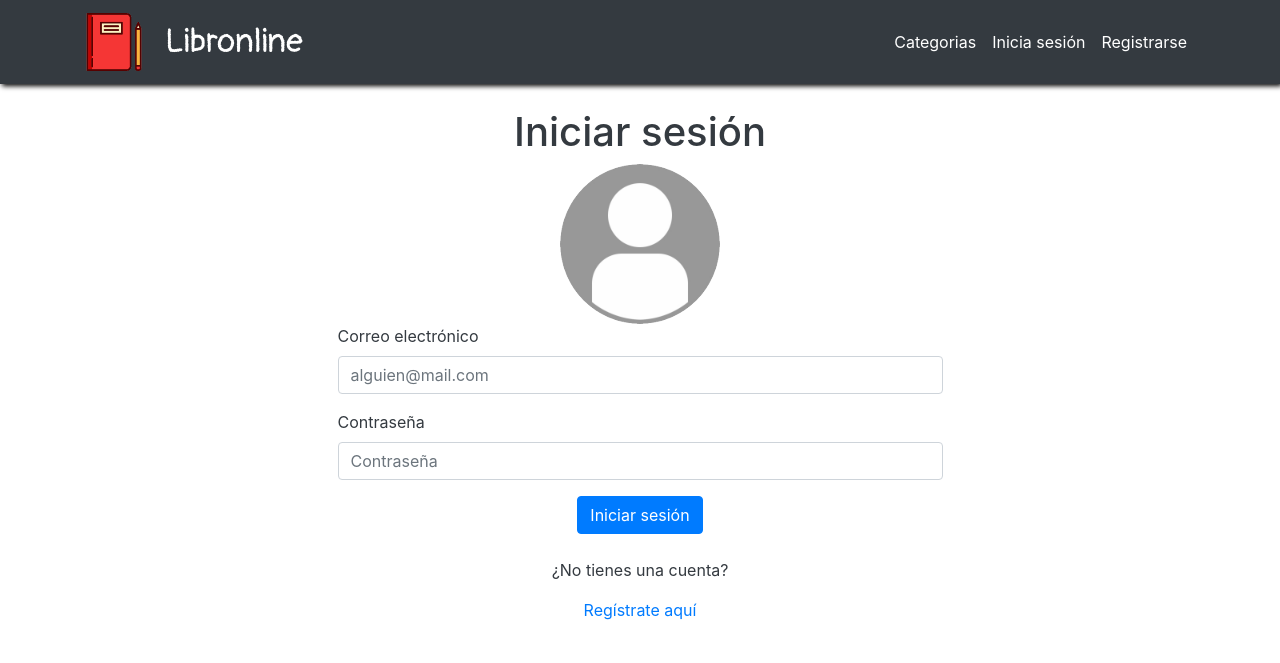
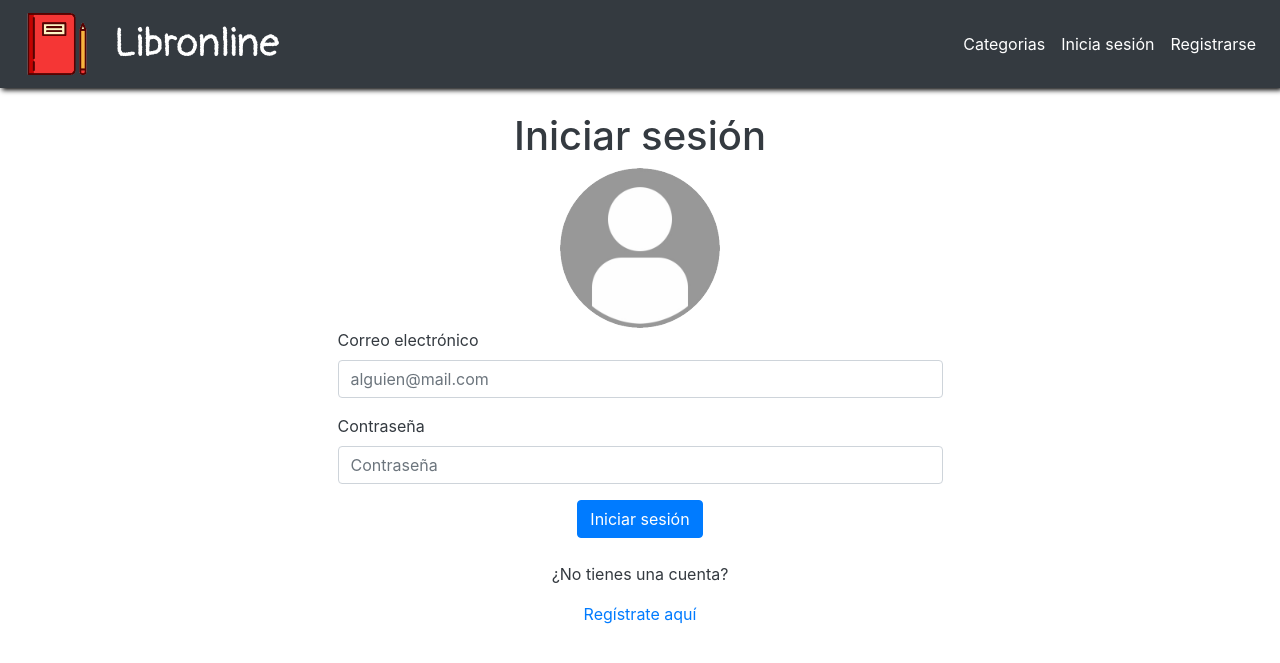
Before and after one commit to Ubaldo-San-Juan/Libronline, a PHP site: page /login.html in a window 1280 px wide. Shown: the top 663 px of the page. Run offline with PHP 8.4, Linux system fonts and the light colour scheme.

Commit message:
Login listo! Adición de documento "index" a editar

```diff
--- a/assets/css/main.css
+++ b/assets/css/main.css
@@ -10,14 +10,22 @@ img.imgLogo{
   width: 15%;
 }
 
+div.brandingContainer{
+  height: 100%;
+  margin-left: 0.5em;
+}
+
+.navbar{
+  flex-wrap: inherit;
+}
+
 img.userPFPLarge{
   width: 10em;
 }
 
-
 h1.brandingTitle{
   font-family: Pangolin;
-  font-size: 25pt;
+  /*font-size: 25pt;*/
   display: inline-block;
   vertical-align: middle;
   margin-bottom: 0;
--- a/login.html
+++ b/login.html
@@ -34,11 +34,14 @@
 
 <body>
     <!--Navigation-->
+    <header class="main-header">
       <nav class="navbar navbar-expand-lg navbar-dark bg-dark">
-      <div class="container">
+        <!--<div class="container">-->
           <a class="navbar-brand" href="#">
+            <div class="brandingContainer">
               <img class="imgLogo" src="assets/img/logo.png" alt="Logo">
               <h1 class="brandingTitle">Libronline</h1>
+            </div>
           </a>
           <button class="navbar-toggler" type="button" data-toggle="collapse" data-target="#navbarNav" aria-controls="navbarNav" aria-expanded="false" aria-label="Toggle navigation">
             <span class="navbar-toggler-icon"></span>
@@ -56,11 +59,12 @@
               </li>
             </ul>
           </div>
-      </div>
+        <!--</div>-->
       </nav>
+    </header>
 
     <!--Header-->
-    <header class="main-header">
+    <article>
       <div class="background-overlay text-dark py-4">
         <div class="container">
           <div class="row justify-content-center align-content-center">
@@ -94,7 +98,7 @@
           </div>
         </div>
       </div>
-    </header>
+    </article>
 
   <!--Botstrap Javascript opción 1-->
   <script type="text/javascript" src="assets/js/jquery.min.js"></script>
```
Also changed, not shown: index.html (+8 -4 lines). Lines whose indentation alone changed are shown as unchanged.
